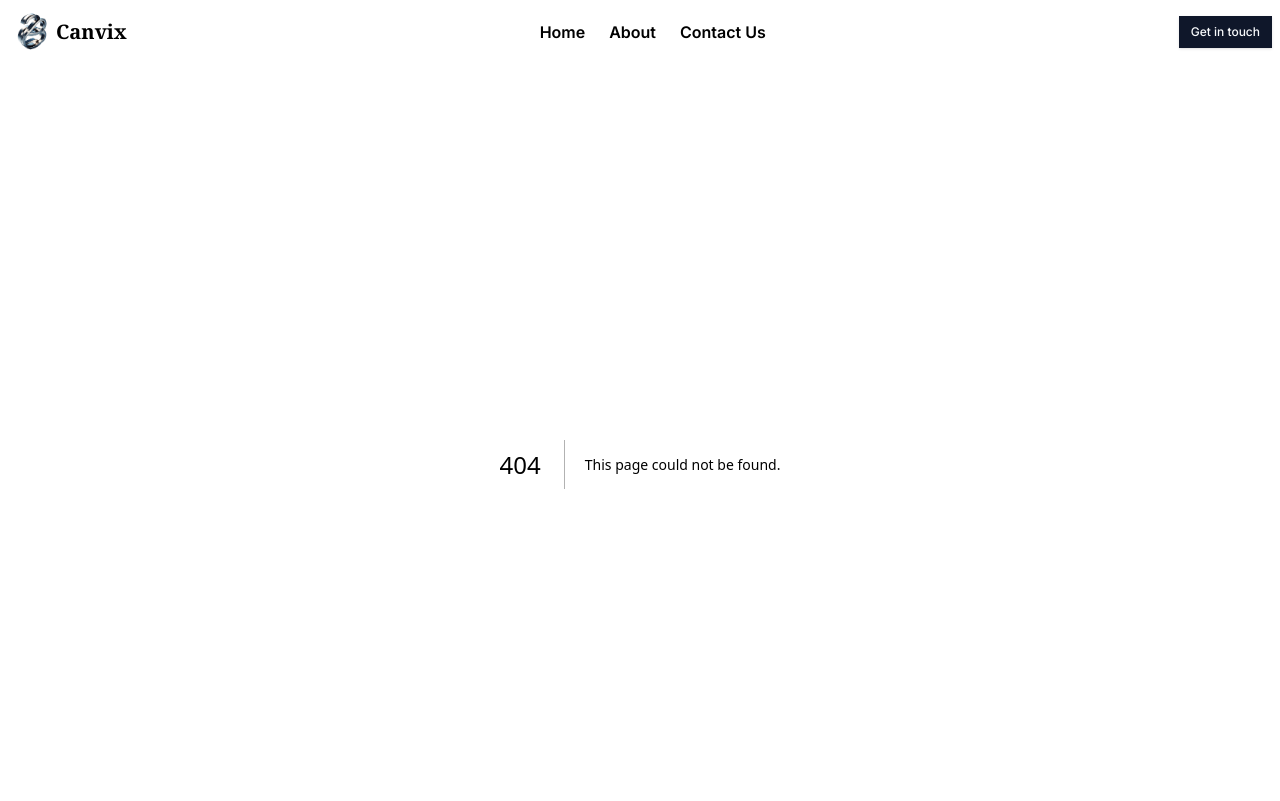
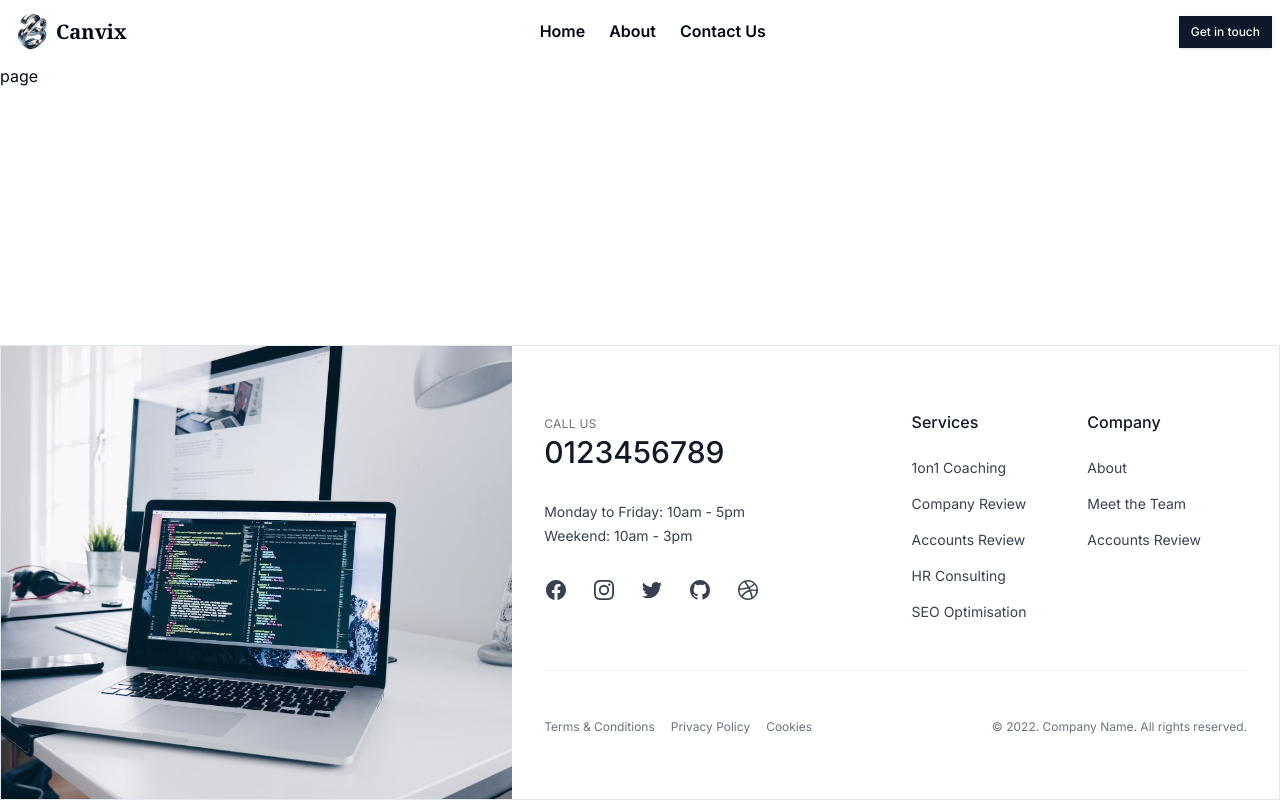
Before and after one commit to Abenezer-berhanu/agency_website, a Next.js app: page /about in a window 1280 px wide. Before the commit this address had no page. Shown: the top 801 px of the page. Built offline with nearby package versions, Linux system fonts and the light colour scheme.

Commit message:
add modification to navbar

```diff
--- /dev/null
+++ b/src/app/about/page.tsx
@@ -0,0 +1,7 @@
+import React from "react";
+
+function page() {
+  return <div>page</div>;
+}
+
+export default page;
--- a/src/components/UiComponents/NavBar.tsx
+++ b/src/components/UiComponents/NavBar.tsx
@@ -1,10 +1,12 @@
+"use client";
 import { navBarData } from "@/lib/data";
 import Image from "next/image";
 import Link from "next/link";
 import React from "react";
 import { Button } from "../ui/button";
-
-async function NavBar() {
+import { usePathname } from "next/navigation";
+function NavBar() {
+  const path = usePathname();
   return (
     <div className="flex justify-between p-2">
       <div className="flex items-center font-bold text-xl">
@@ -20,7 +22,13 @@ async function NavBar() {
       </div>
       <div className="flex gap-6 items-center max-md:hidden">
         {navBarData.map((list, idx) => (
-          <Link href={list.path} key={idx} className="text-md font-semibold">
+          <Link
+            href={list.path}
+            key={idx}
+            className={`text-md font-semibold border-b-2 border-white ${
+              path == list.path && "border-light_green"
+            }`}
+          >
             {list.label}
           </Link>
         ))}
```
